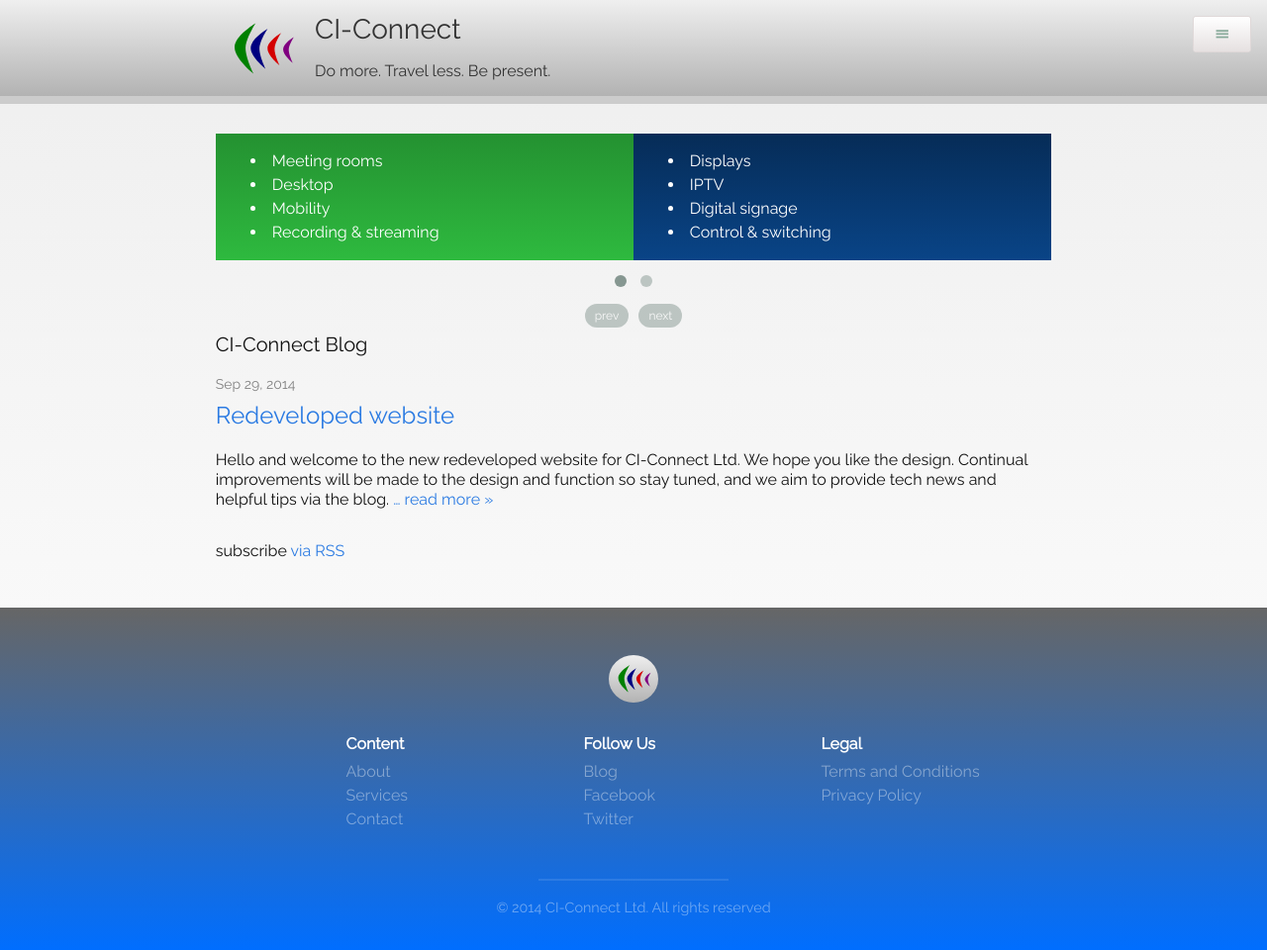
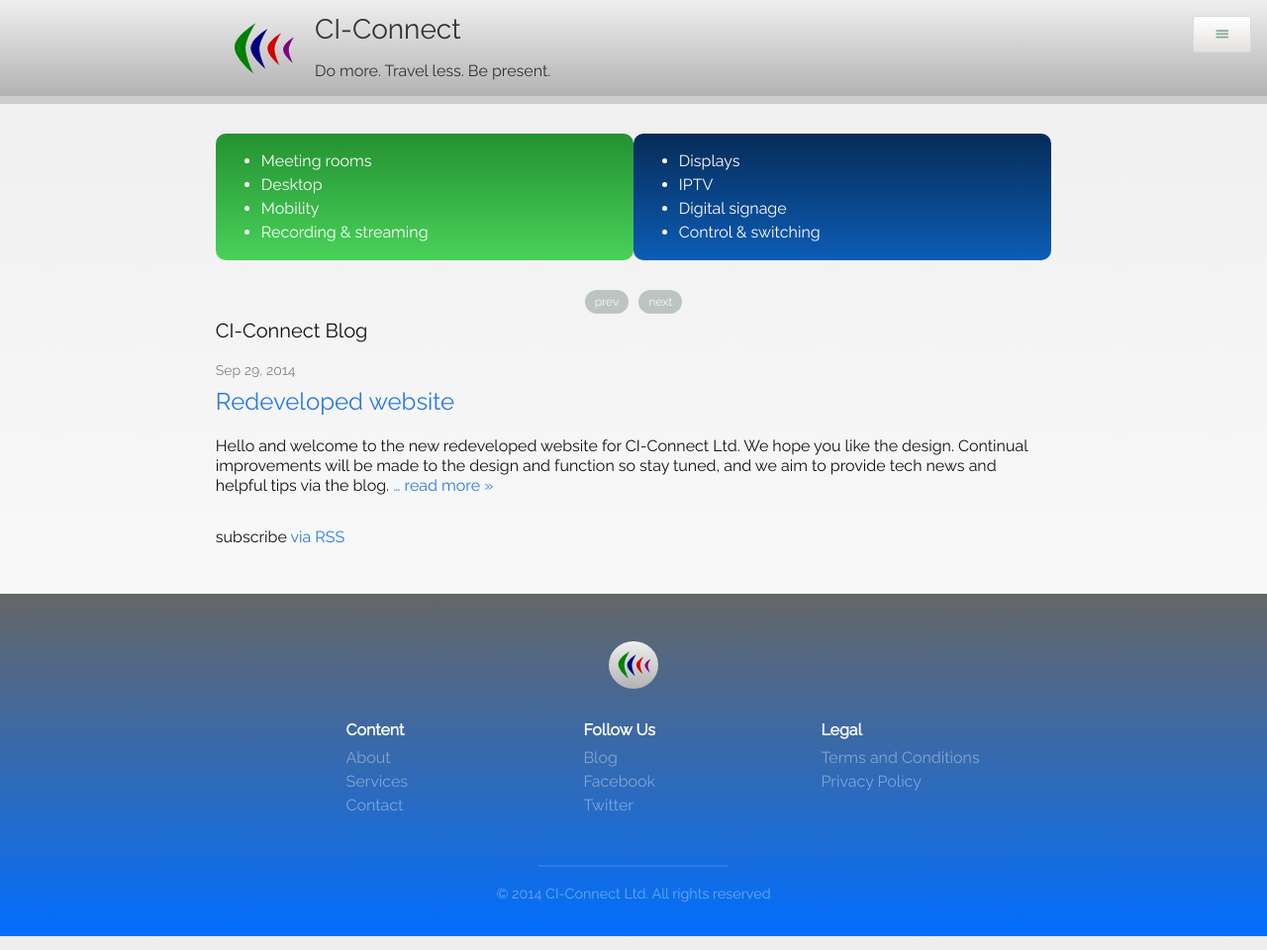
Before and after one commit to ciconnect/ciconnect.github.io, a Jekyll site: the page built from index.html, in a window 1280 px wide. Shown: the whole page at 99% size. Built offline with Jekyll 4.4.1, drawn with Linux system fonts in a browser that asks for light colours.

Commit message:
Change carousel to change from 1-2 at 768

```diff
--- a/_sass/_carousel.scss
+++ b/_sass/_carousel.scss
@@ -7,46 +7,44 @@
 $purple: #43186E;
 
 #carousel, .owl-carousel {
+
   a:hover {
     text-decoration: none;
   }
-  .blood, .green, .purple, .blue {
+
+  .carousel-slide {
+    @include border-radius(10px);
     color: #ffffff;
-    height: 8em;
-    min-width: 640px;
-    display: inline-flex;
-    @extend %default-ul;
+    // display: inline-flex;
+
     ul {
-      margin-top: 1em;
-      display: block;
+      padding: 1em 1em;
       list-style-type: disc;
-      list-style-position: inside;
-      margin-before: 1em;
-      margin-after: 1em;
-      margin-start: 0;
-      margin-end: 0;
-      padding-start: 40px;
+      list-style-position: outside;
     }
+
     .slide-inner {
-      margin: auto 5px;
-      height: 8em;
-      min-width: 640px;
+
     }
   }
 
   .blood {
-    @include background(linear-gradient($blood, lighten($blood, 10%)) left repeat);
+    // @include bevelfold-edges($blood);
+    @include background(linear-gradient($blood, lighten($blood, 20%)) left repeat);
 
   }
   .green {
-    @include background(linear-gradient($green, lighten($green, 10%)) left repeat);
+    // @include bevelfold-edges($green);
+    @include background(linear-gradient($green, lighten($green, 20%)) left repeat);
 
   }
   .purple {
-    @include background(linear-gradient($purple, lighten($purple, 10%)) left repeat);
+    // @include bevelfold-edges($purple);
+    @include background(linear-gradient($purple, lighten($purple, 20%)) left repeat);
 
   }
   .blue {
-    @include background(linear-gradient($blue, lighten($blue, 10%)) left repeat);
+    // @include bevelfold-edges($blue);
+    @include background(linear-gradient($blue, lighten($blue, 20%)) left repeat);
   }
 }
--- /dev/null
+++ b/_sass/_mixins.scss
@@ -0,0 +1,19 @@
+
+@mixin border-radius($radius) {
+  @include border-top-radius($radius);
+  @include border-left-radius($radius);
+  @include border-right-radius($radius);
+  @include border-bottom-radius($radius);
+}
+
+@mixin bevelfold-edges($colour) {
+  @include background(linear-gradient($colour, lighten($colour, 10%)) left repeat);
+  background: $colour; /* fallback */
+  background:
+    linear-gradient(135deg, transparent 10px, $colour 0) top left,
+    linear-gradient(225deg, transparent 10px, $colour 0) top right,
+    linear-gradient(315deg, transparent 10px, $colour 0) bottom right,
+    linear-gradient(45deg,  transparent 10px, $colour 0) bottom left;
+  background-size: 50% 50%;
+  background-repeat: no-repeat;
+}
--- /dev/null
+++ b/_sass/_texture.scss
@@ -0,0 +1,114 @@
+@mixin texture($gradient-angle, $bg-color-1, $bg-color-2, $texture-number, $inverted) { $texture-list:
+  "paper.png"             // Fabric and paper
+  "rice_paper.png"
+  "noise_lines.png"
+  "fabric_plaid.png"
+  "first_aid_kit.png"
+  "texturetastic_gray.png"
+  "lil_fiber.png"
+  "tex2res5.png"
+  "skin_side_up.png"
+  "light_noise_diagonal.png"
+  "chruch.png"
+  "45degreee_fabric.png"
+  "bgnoise_lg.png"
+  "little_pluses.png"
+  "squairy_light.png"
+  "white_texture.png"
+  "binding_light.png"
+  "double_lined.png"      // Grid, mesh and squares
+  "grid.png"
+  "absurdidad.png"
+  "grid_noise.png"
+  "fancy_deboss.png"
+  "graphy.png"
+  "noise_pattern_with_crosslines.png"
+  "old_mathematics.png"
+  "ps_neutral.png"
+  "subtle_freckles.png"
+  "wavegrid.png"
+  "az_subtle.png"
+  "tiny_grid.png"
+  "wavegrid.png"
+  "gridme.png"
+  "noisy_grid.png"
+  "subtlenet2.png"
+  "white_carbon.png"
+  "lghtmesh.png"
+  "p5.png"                 // Dots
+  "worn_dots.png"
+  "subtle_dots.png"
+  "brillant.png"
+  "farmer.png"
+  "retina_dust.png"        // Lines
+  "pinstripe.png"
+  "line_horizontal1.png"
+  "line_horizontal2.png"
+  "linen.png"
+  "vintage_speckles.png"   // Patina and irregular
+  "subtle_grunge.png"
+  "old_wall.png"
+  "brushed.png"
+  "stucco.png"
+  "mooning.png"
+  "husk.png"
+  "concrete_wall_2.png"
+  "noisy.png"
+  "concrete_wall_3.png"
+  "subtle_surface.png"
+  "dust.png"
+  "light_alu.png"
+  "corrugation.png"
+  "kindajean.png"           // Diagonal
+  "line_diagonal1.png"
+  "line_diagonal2.png"
+  "groovepaper.png"
+  "brushed_alu.png"
+  "rough_diagonal.png"
+  "diagonal-noise.png"
+  "cross_scratches.png"
+  "striped_lens.png"
+  "debut_light.png"
+  "diagonal_waves.png"    // Special
+  "honey_im_subtle.png"
+  "pw_maze_white.png"
+  "subtle_zebra_3d.png"
+  "white_wave.png"
+  "circles.png"
+  "crosses.png"
+  "grilled.png"
+  "pw_pattern.png"
+  "struckaxiom.png"
+  "vichy.png"
+  "wavecut.png"
+  "whitey.png"
+  "cream_pixels.png"
+  "grey.png"
+  "shinedotted.png"
+  "stacked_circles.png"
+  "noisy_grid_simple.png";
+
+  @if ($inverted == 1) {
+    @include background(url("https://raw.githubusercontent.com/thoughtbot/refills/master/source/images/textures/#{nth($texture-list, $texture-number)}"), linear-gradient($gradient-angle, $bg-color-1, $bg-color-2), center no-repeat $bg-color-1 scroll);
+  }
+
+  @else {
+    @include background(url("https://raw.githubusercontent.com/thoughtbot/refills/master/source/images/textures/inverted/#{nth($texture-list, $texture-number)}"), linear-gradient($gradient-angle, $bg-color-1, $bg-color-2), center no-repeat $bg-color-1 scroll);
+  }
+}
+
+// The mixin above should preferably be in a file of its own. Below is the code for the object that has the texture.
+
+.texture {
+  height: 8em;
+  width: 100%;
+}
+
+.texture-normal {
+  @include texture(180deg, #249131, lighten(#249131, 10%), 88, 1); // gradient color 1, gradient color 2, gradient angle, texture-number, 0=inverted or 1=normal
+}
+
+.texture-inverted {
+  @include texture(180deg, #249131, lighten(#249131, 10%), 88, 0); // gradient color 1, gradient color 2, gradient angle, texture-number, 0=inverted or 1=normal
+
+}
--- a/css/main.scss
+++ b/css/main.scss
@@ -5,8 +5,7 @@
   "bourbon/bourbon",
   "base/grid-settings",
   "base/base",
-  "neat/neat",
-  "/css/owl/owl.carousel.css", "/css/owl/owl.theme.css", "carousel"
+  "neat/neat"
 
 ;
 
@@ -35,20 +34,12 @@
   }
 }
 
-/*
- * Temporary graphics
- */
-
-@mixin border-radius($radius) {
-  @include border-top-radius($radius);
-  @include border-left-radius($radius);
-  @include border-right-radius($radius);
-  @include border-bottom-radius($radius);
-}
-
 @import
+  "mixins",
   "base",
   "layout",
   "syntax-highlighting",
-  "menu"
+  "menu",
+  "texture",
+  "/css/owl/owl.carousel.css", "/css/owl/owl.theme.css", "carousel"
 ;
--- a/js/carousel.js
+++ b/js/carousel.js
@@ -6,20 +6,12 @@
       navigation: true,
       slideSpeed: 300,
       autoPlay: 5000,
-      paginationSpeed: 2000,
+      pagination: false,
+      paginationSpeed: 1500,
       singleItem: false,
-      items: 2,
-      itemsDesktop: true,
-      itemsDesktopSmall: false,
-      itemsTablet: false,
-      itemsMobile: false
-
-      // "singleItem:true" is a shortcut for:
-      // items : 1,
-      // itemsDesktop : false,
-      // itemsDesktopSmall : false,
-      // itemsTablet: false,
-      // itemsMobile : false
+      itemsCustom: [[0, 1], [768, 2]],
+      itemsScaleUp: true,
+      autoHeight: true
 
   });
 });
```
Also changed, not shown: images/old_mathematics.png (added), images/old_wall.png (added), images/stacked_circles.png (added).
